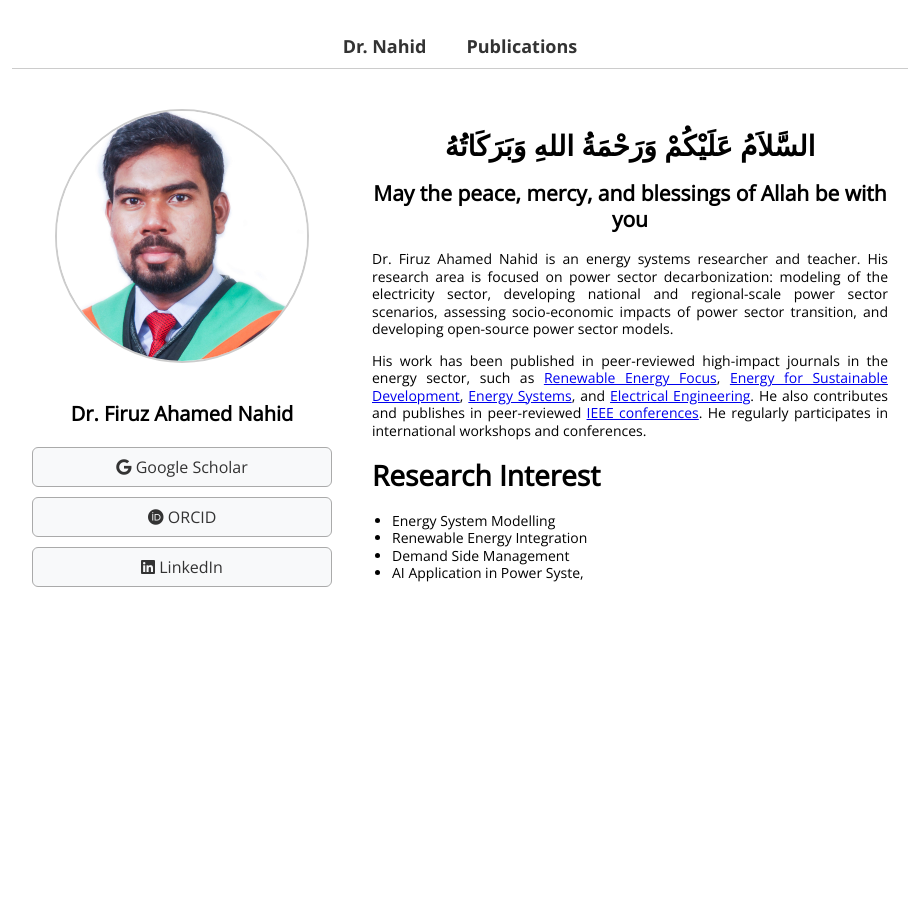
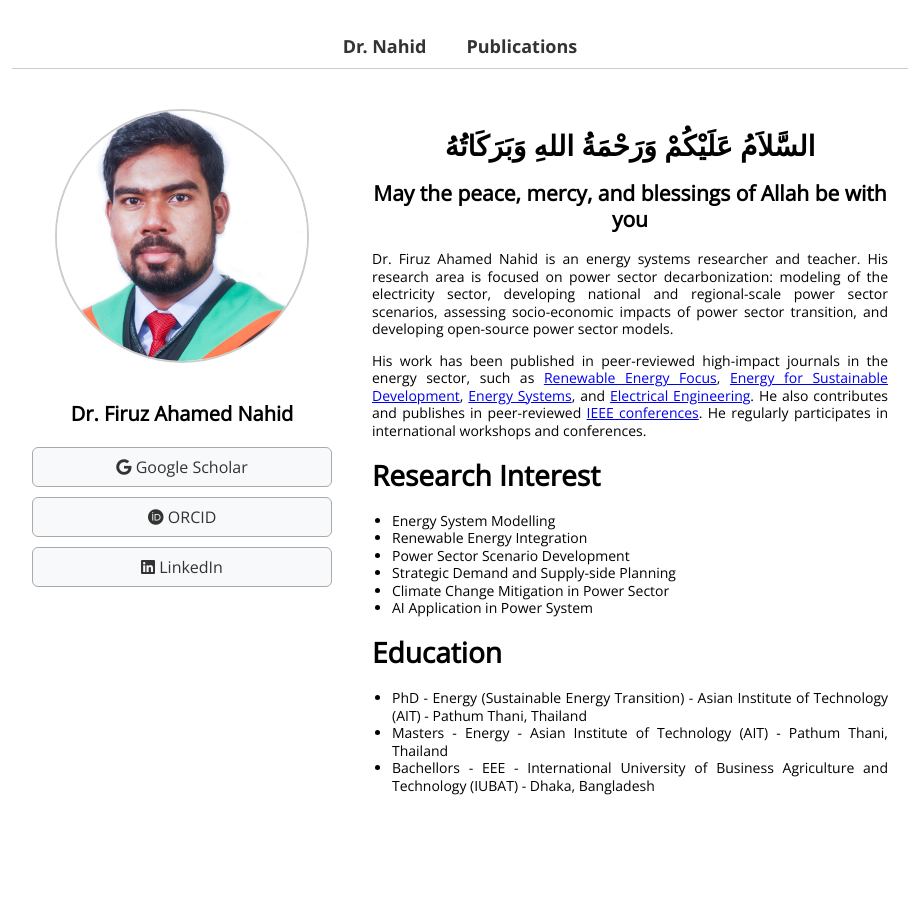
Before and after one commit to FiruzAhamed/firuzahamed.github.io, a Jekyll site: the page built from index.md, in a window 1280 px wide. Shown: the whole page, without its empty margins (180-1099 px from the left). Built offline with Jekyll 4.4.1, drawn with Linux system fonts in a browser that asks for light colours.

Commit message:
Update index.md

```diff
--- a/index.md
+++ b/index.md
@@ -54,8 +54,17 @@ permalink: /
     <ul>
         <li> Energy System Modelling  </li>
         <li> Renewable Energy Integration  </li>
-        <li> Demand Side Management  </li>
-        <li> AI Application in Power Syste,  </li>
+        <li> Power Sector Scenario Development  </li>
+        <li> Strategic Demand and Supply-side Planning   </li>
+        <li> Climate Change Mitigation in Power Sector  </li>
+        <li> AI Application in Power System  </li>
+    </ul>
+
+  <h1> Education </h1>
+      <ul>
+        <li> PhD - Energy (Sustainable Energy Transition) -  Asian Institute of Technology (AIT) - Pathum Thani, Thailand </li>
+        <li> Masters - Energy - Asian Institute of Technology (AIT) - Pathum Thani, Thailand  </li>
+        <li> Bachellors - EEE - International University of Business Agriculture and Technology (IUBAT) - Dhaka, Bangladesh  </li>
     </ul>
   </div>
 </div>
```
